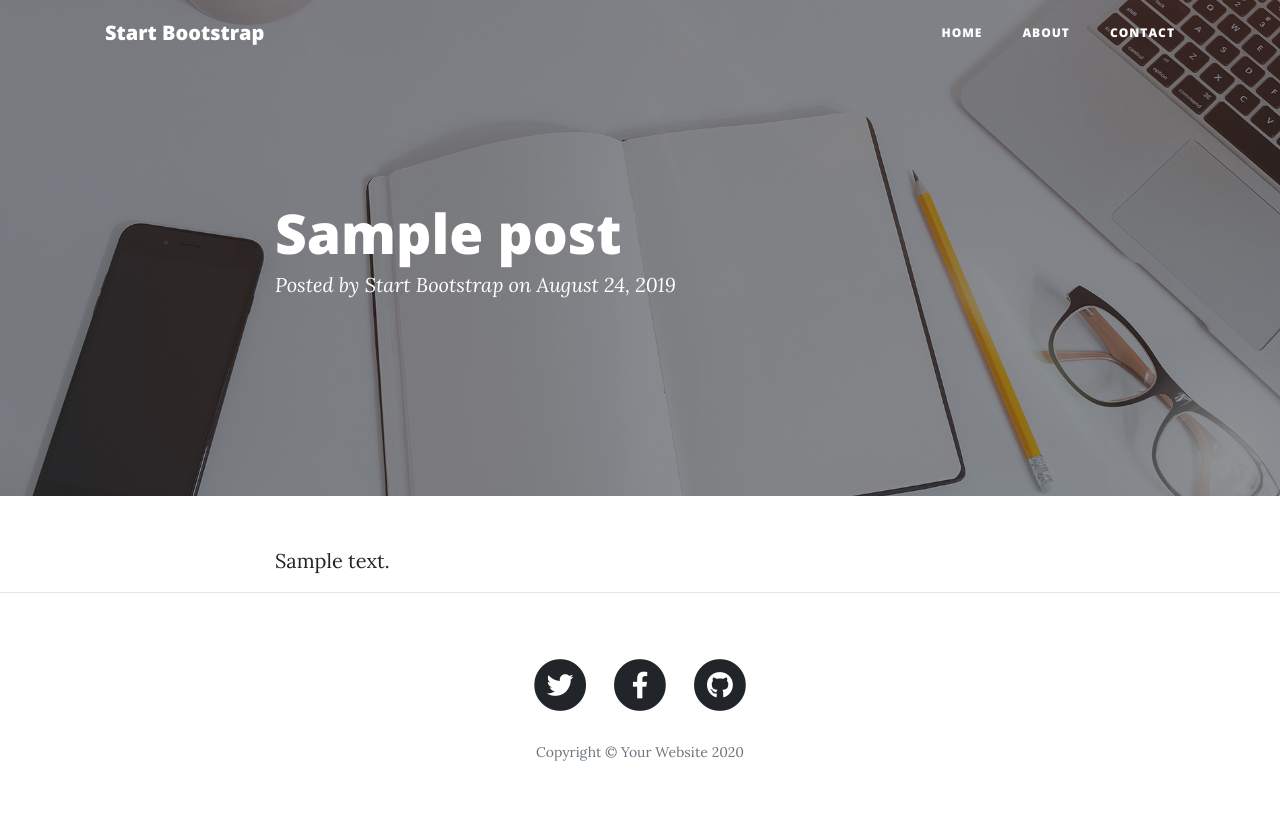
After one commit to creativechern/django-blog, a Django app: page /post/1/ in a window 1280 px wide. The commit adds this page. Run offline with Django 3.2, Linux system fonts and the light colour scheme; tables that the repository leaves empty hold one stand-in row (values such as "Sample post"); some libraries are stand-ins or nearby versions.

Commit message:
Added codes to support displaying detail view of a post and adding a new post.

```diff
--- a/blog/urls.py
+++ b/blog/urls.py
@@ -4,6 +4,7 @@ urlpatterns = [
     path('', views.HomepageView.as_view(), name="home"),
     path('about/', views.AboutView.as_view(), name="about"),
     path('contact/', views.ContactView.as_view(), name="contact"),
-    path('post/', views.PostView.as_view(), name="post"),
+    path('post/<int:pk>/', views.BlogDetailView.as_view(), name="post_detail"),
     path('post/new/', views.BlogCreateView.as_view(), name="post_new"),
+
 ]
--- a/blog/views.py
+++ b/blog/views.py
@@ -1,7 +1,8 @@
 from django.shortcuts import render
-from django.views.generic import TemplateView
+from django.views.generic import TemplateView, DetailView
 from django.views.generic.edit import CreateView
 from .models import Post
+from .forms import PostForm
 class HomepageView(TemplateView):
     template_name = "blog/index.html"
 
@@ -14,10 +15,12 @@ class ContactView(TemplateView):
     template_name = "blog/contact.html"
 
 
-class PostView(TemplateView):
-    template_name = "blog/post.html"
+class BlogDetailView(DetailView):
+    model = Post
+    template_name = "blog/post_detail.html"
 
 class BlogCreateView(CreateView):
     model = Post
     template_name = "blog/create.html"
-    fields = ['title', 'body']
+    # fields = ['title', 'body']
+    form_class = PostForm
--- a/templates/blog/create.html
+++ b/templates/blog/create.html
@@ -13,6 +13,7 @@
           <form action="" method="post">
             {% csrf_token %}
             {{ form.as_p }}
+            <button type="submit" class="btn btn-primary">Create</button>
           </form>
         </div>
       </div>
--- /dev/null
+++ b/templates/blog/post_detail.html
@@ -0,0 +1,21 @@
+{% extends 'blog/base.html' %}
+{% block header %}
+  <div class="post-heading">
+    <h1>{{ post.title }}</h1>
+    <span class="meta">Posted by
+      <a href="#">Start Bootstrap</a>
+      on August 24, 2019</span>
+  </div>
+{% endblock header %}
+
+{% block content %}
+  <article>
+    <div class="container">
+      <div class="row">
+        <div class="col-lg-8 col-md-10 mx-auto">
+        {{ post.body }}
+        </div>
+      </div>
+    </div>
+  </article>
+{% endblock content %}
```
Also changed, not shown: blog/forms.py (added, +13 -0 lines).
